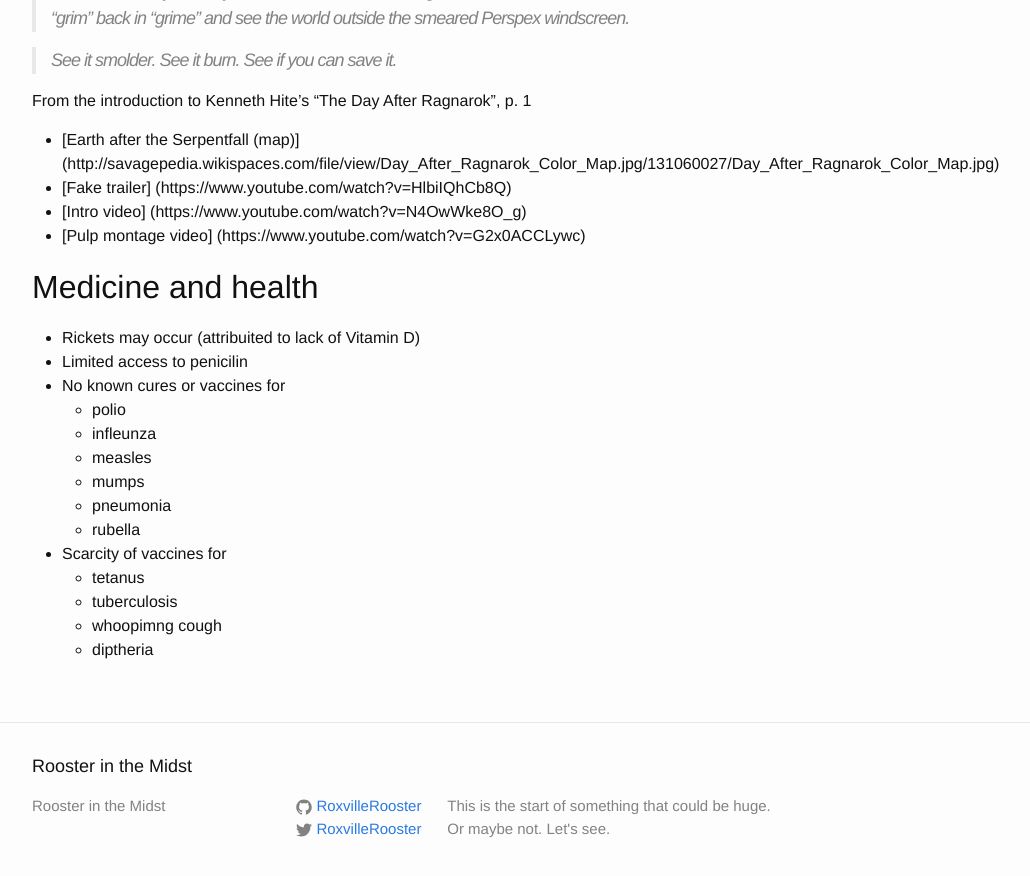
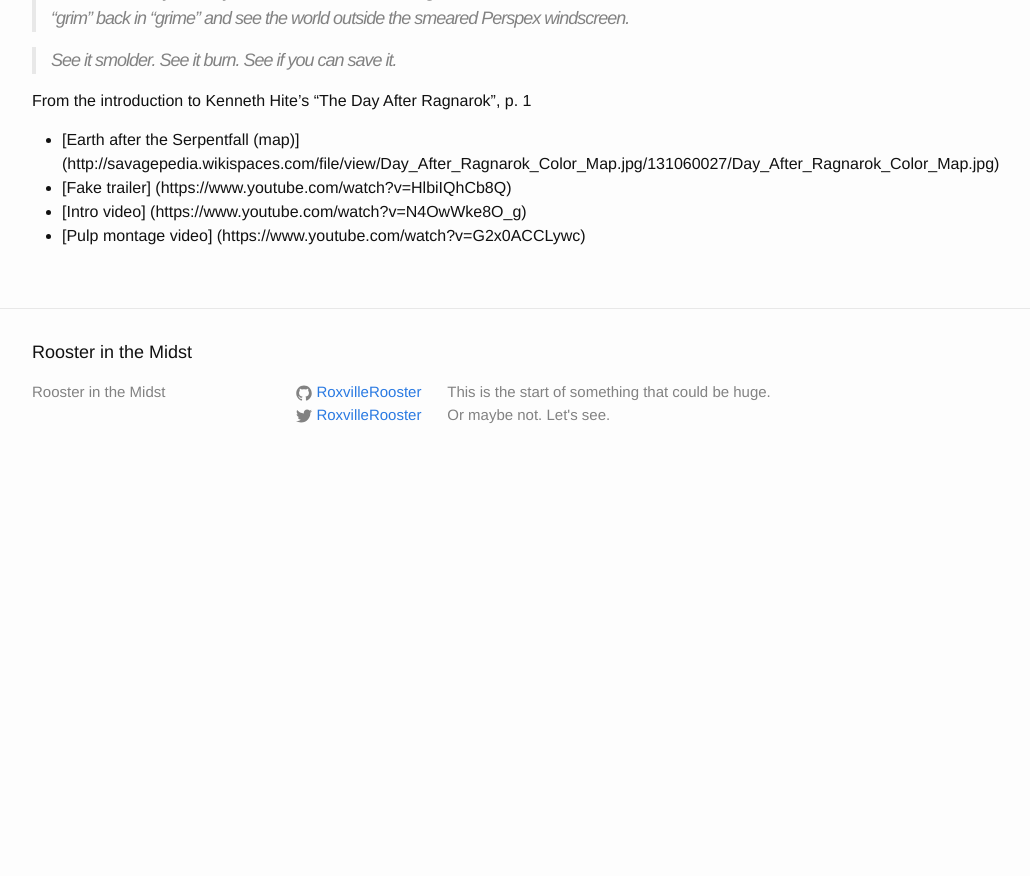
Before and after one commit to achall36/RoxvilleRooster.github.io, a Jekyll site: the page built from DAR.md, in a window 1280 px wide and 900 px high, scrolled down 580 px. Shown: the top 876 px of the window, without its empty margins (238-1268 px from the left). Built offline with Jekyll 4.4.1, drawn with Linux system fonts in a browser that asks for light colours; our own code applies the rules of GitHub Pages for plain Markdown files; after the commit the page ends 1066 px from its top, so only the background shows below that.

Commit message:
Removed health content to Google docs

```diff
--- a/DAR.md
+++ b/DAR.md
@@ -12,20 +12,3 @@ From the introduction to Kenneth Hite's "The Day After Ragnarok", p. 1
 * [Fake trailer] (https://www.youtube.com/watch?v=HlbiIQhCb8Q)
 * [Intro video] (https://www.youtube.com/watch?v=N4OwWke8O_g)
 * [Pulp montage video] (https://www.youtube.com/watch?v=G2x0ACCLywc)
-
-
-## Medicine and health
-* Rickets may occur (attribuited to lack of Vitamin D)
-* Limited access to penicilin
-* No known cures or vaccines for
-  * polio
-  * infleunza
-  * measles
-  * mumps
-  * pneumonia
-  * rubella
-* Scarcity of vaccines for
-  * tetanus
-  * tuberculosis
-  * whoopimng cough
-  * diptheria
```
